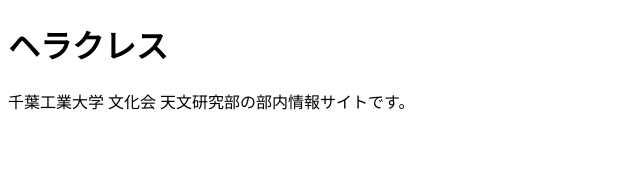
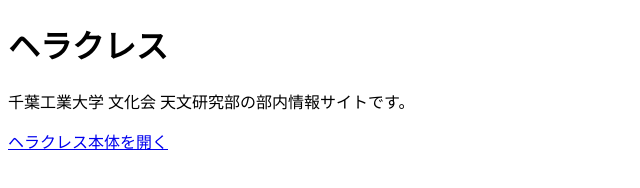
Before and after one commit to cittenmonken/HERCULES, a plain HTML site: page index.html in a window 1280 px wide. Shown: the whole page, without its empty margins (0-640 px from the left). Drawn offline with Linux system fonts and the light colour scheme.

Commit message:
Link the public landing page to the Hercules site

```diff
--- a/index.html
+++ b/index.html
@@ -9,6 +9,7 @@
   <main>
     <h1>ヘラクレス</h1>
     <p>千葉工業大学 文化会 天文研究部の部内情報サイトです。</p>
+    <p><a href="https://tenmonken-infoweb-2026.rt-earth616.chatgpt.site">ヘラクレス本体を開く</a></p>
   </main>
 </body>
 </html>
```
